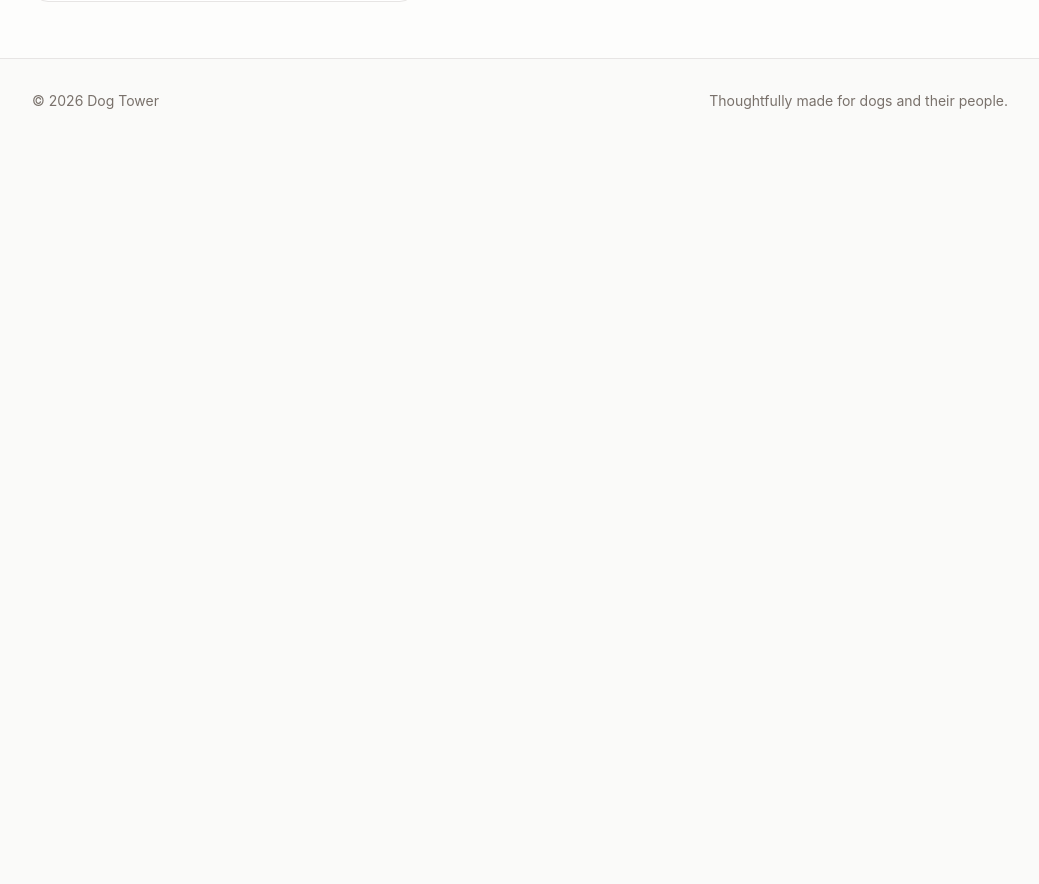
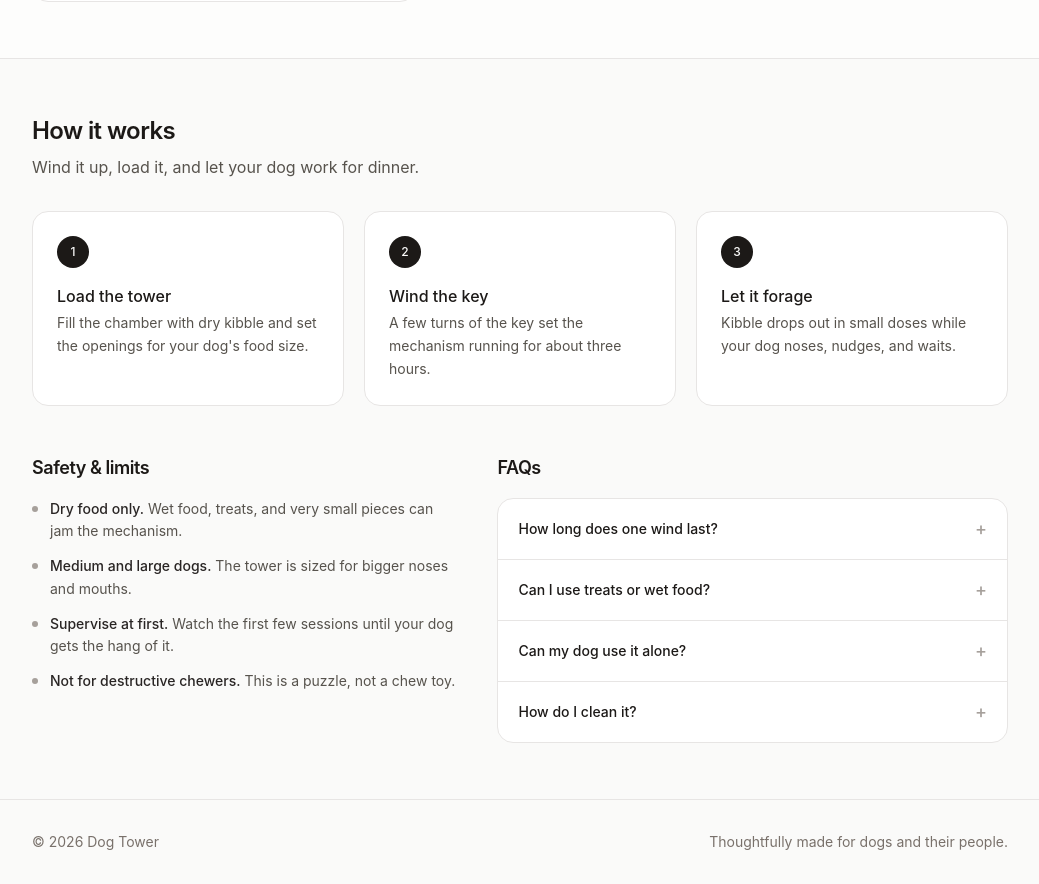
Before and after one commit to piyushFunde/mitu22btcs0539-hwa-hackathon, a Next.js app: page / in a window 1280 px wide. Shown: the part 1020-1904 px from the top of the page, without its empty margins (120-1159 px from the left). Before the commit the page ends 1163 px from the top, so only its background shows below. Built offline with nearby package versions, Linux system fonts and the light colour scheme.

Commit message:
Add How it works, safety limits and FAQs section

```diff
--- a/app/page.tsx
+++ b/app/page.tsx
@@ -50,6 +50,128 @@ export default function HomePage() {
           </div>
         </div>
       </section>
+
+      <section className="border-t border-stone-200">
+        <div className="mx-auto max-w-5xl px-6 py-14">
+          <h2 className="text-2xl font-semibold tracking-tight">
+            How it works
+          </h2>
+          <p className="mt-2 max-w-xl text-stone-600">
+            Wind it up, load it, and let your dog work for dinner.
+          </p>
+
+          <ol className="mt-8 grid gap-5 sm:grid-cols-3">
+            <Step
+              number="1"
+              title="Load the tower"
+              body="Fill the chamber with dry kibble and set the openings for your dog's food size."
+            />
+            <Step
+              number="2"
+              title="Wind the key"
+              body="A few turns of the key set the mechanism running for about three hours."
+            />
+            <Step
+              number="3"
+              title="Let it forage"
+              body="Kibble drops out in small doses while your dog noses, nudges, and waits."
+            />
+          </ol>
+
+          <div className="mt-12 grid gap-10 lg:grid-cols-[1fr_1.2fr]">
+            <div>
+              <h3 className="text-lg font-semibold tracking-tight">
+                Safety &amp; limits
+              </h3>
+              <ul className="mt-4 space-y-3 text-sm leading-relaxed text-stone-600">
+                <SafetyItem
+                  title="Dry food only"
+                  body="Wet food, treats, and very small pieces can jam the mechanism."
+                />
+                <SafetyItem
+                  title="Medium and large dogs"
+                  body="The tower is sized for bigger noses and mouths."
+                />
+                <SafetyItem
+                  title="Supervise at first"
+                  body="Watch the first few sessions until your dog gets the hang of it."
+                />
+                <SafetyItem
+                  title="Not for destructive chewers"
+                  body="This is a puzzle, not a chew toy."
+                />
+              </ul>
+            </div>
+
+            <div>
+              <h3 className="text-lg font-semibold tracking-tight">FAQs</h3>
+              <div className="mt-4 divide-y divide-stone-200 rounded-2xl border border-stone-200 bg-white">
+                <Faq
+                  question="How long does one wind last?"
+                  answer="About three hours, depending on the kibble size and how far the openings are set."
+                />
+                <Faq
+                  question="Can I use treats or wet food?"
+                  answer="No. Use dry kibble only — anything moist or very small can clog the mechanism."
+                />
+                <Faq
+                  question="Can my dog use it alone?"
+                  answer="After a few supervised sessions, yes. Just remember it is not a chew toy."
+                />
+                <Faq
+                  question="How do I clean it?"
+                  answer="Wipe the tower and base with a damp cloth. Do not submerge the wind-up mechanism."
+                />
+              </div>
+            </div>
+          </div>
+        </div>
+      </section>
     </div>
   );
 }
+
+function Step({
+  number,
+  title,
+  body,
+}: {
+  number: string;
+  title: string;
+  body: string;
+}) {
+  return (
+    <li className="rounded-2xl border border-stone-200 bg-white p-6">
+      <span className="grid size-8 place-items-center rounded-full bg-stone-900 text-xs font-medium text-stone-50">
+        {number}
+      </span>
+      <h3 className="mt-4 font-medium">{title}</h3>
+      <p className="mt-1 text-sm leading-relaxed text-stone-600">{body}</p>
+    </li>
+  );
+}
+
+function SafetyItem({ title, body }: { title: string; body: string }) {
+  return (
+    <li className="flex gap-3">
+      <span className="mt-2 size-1.5 shrink-0 rounded-full bg-stone-400" />
+      <span>
+        <span className="font-medium text-stone-800">{title}.</span> {body}
+      </span>
+    </li>
+  );
+}
+
+function Faq({ question, answer }: { question: string; answer: string }) {
+  return (
+    <details className="group px-5 py-4">
+      <summary className="flex cursor-pointer list-none items-center justify-between gap-4 text-sm font-medium [&::-webkit-details-marker]:hidden">
+        {question}
+        <span className="text-lg text-stone-400 transition group-open:rotate-45">
+          +
+        </span>
+      </summary>
+      <p className="mt-2 text-sm leading-relaxed text-stone-600">{answer}</p>
+    </details>
+  );
+}
```
